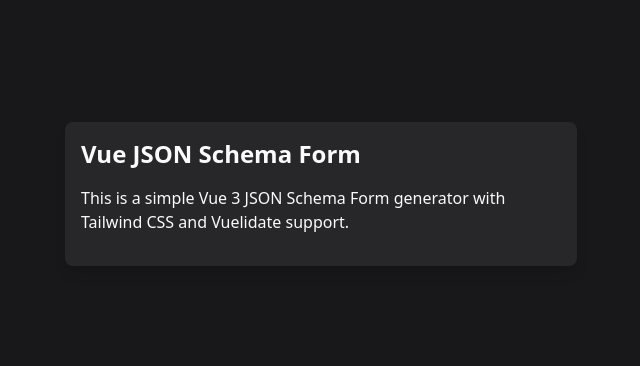
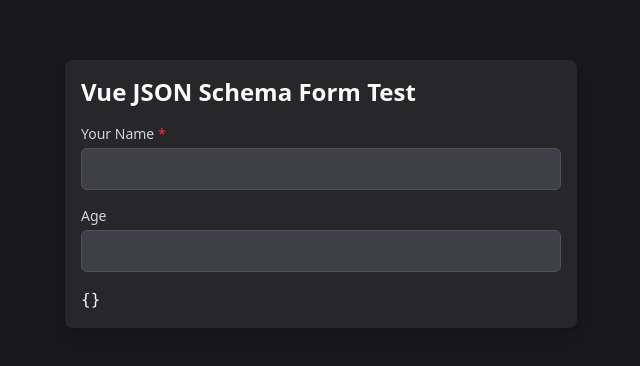
Before and after one commit to atkntepe/vue-jsf, a Vue app: page / in a window 1280 px wide. Shown: the part 206-572 px from the top of the page, without its empty margins (319-959 px from the left). Built offline with nearby package versions, Linux system fonts and the light colour scheme.

Commit message:
add form components and add support for other libraries

```diff
--- a/src/App.vue
+++ b/src/App.vue
@@ -1,11 +1,38 @@
 <template>
-<div class="min-h-screen bg-zinc-900 flex items-center justify-center">
-  <div class="p-4 max-w-lg w-full bg-zinc-800 rounded-lg shadow-lg">
-    <h1 class="text-2xl font-bold mb-4 text-zinc-50">Vue JSON Schema Form</h1>
-    <p class="mb-4 text-zinc-50">This is a simple Vue 3 JSON Schema Form generator with Tailwind CSS and Vuelidate support.</p>
+  <div class="min-h-screen bg-zinc-900 flex items-center justify-center">
+    <div class="p-4 max-w-lg w-full bg-zinc-800 rounded-lg shadow-lg">
+      <h1 class="text-2xl font-bold mb-4 text-zinc-50">
+        Vue JSON Schema Form Test
+      </h1>
+      <SchemaForm
+        :schema="testSchema"
+        v-model="formData"
+        :registry="testRegistry"
+      />
+      <pre class="!text-zinc-50">{{ formData }}</pre>
+    </div>
   </div>
-</div>
-
 </template>
 
-<script setup lang="ts"></script>
+<script setup lang="ts">
+import { ref, markRaw } from "vue";
+import { SchemaForm } from "./index.ts";
+import TextField from "./components/TextField.vue";
+import NumberField from "./components/NumberField.vue";
+
+const testRegistry = {
+  textfield: markRaw(TextField),
+  numberfield: markRaw(NumberField),
+};
+
+const testSchema = {
+  type: "object",
+  properties: {
+    name: { type: "string", title: "Your Name", minLength: 3 },
+    age: { type: "number", minimum: 18 },
+  },
+  required: ["name"],
+};
+
+const formData = ref({});
+</script>
--- /dev/null
+++ b/src/components/NumberField.vue
@@ -0,0 +1,31 @@
+<template>
+  <div class="mb-4">
+    <label
+      :for="field.path"
+      class="block text-sm font-medium text-gray-300 mb-1"
+    >
+      {{ field.label }}
+      <span v-if="field.required" class="text-red-500">*</span>
+    </label>
+    <input
+      :id="field.path"
+      v-model="localValue"
+      type="number"
+      class="w-full p-2 bg-zinc-700 text-white rounded-md border border-zinc-600 focus:outline-none focus:ring-2 focus:ring-blue-500"
+      :placeholder="field.description"
+    />
+  </div>
+</template>
+
+<script setup lang="ts">
+import { computed } from "vue";
+import type { Field } from "../composables/useSchemaParser";
+
+const props = defineProps<{ field: Field; modelValue: any }>();
+const emit = defineEmits(["update:modelValue"]);
+
+const localValue = computed({
+  get: () => props.modelValue,
+  set: (val) => emit("update:modelValue", Number(val)), // Coerce to number
+});
+</script>
--- /dev/null
+++ b/src/components/TextField.vue
@@ -0,0 +1,32 @@
+<template>
+  <div class="mb-4">
+    <label
+      :for="field.path"
+      class="block text-sm font-medium text-gray-300 mb-1"
+    >
+      {{ field.label }}
+      <span v-if="field.required" class="text-red-500">*</span>
+    </label>
+    <input
+      :id="field.path"
+      v-model="localValue"
+      type="text"
+      class="w-full p-2 bg-zinc-700 text-white rounded-md border border-zinc-600 focus:outline-none focus:ring-2 focus:ring-blue-500"
+      :placeholder="field.description"
+    />
+    <!-- TODO: Error display later -->
+  </div>
+</template>
+
+<script setup lang="ts">
+import { computed } from "vue";
+import type { Field } from "../composables/useSchemaParser";
+
+const props = defineProps<{ field: Field; modelValue: any }>();
+const emit = defineEmits(["update:modelValue"]);
+
+const localValue = computed({
+  get: () => props.modelValue,
+  set: (val) => emit("update:modelValue", val),
+});
+</script>
--- /dev/null
+++ b/src/composables/useSchemaParser.ts
@@ -0,0 +1,94 @@
+import { computed } from "vue";
+import Ajv from "ajv";
+
+export interface Field {
+  key: string;
+  path: string;
+  type: string;
+  label: string;
+  description: string;
+  required: boolean;
+  enum?: string[] | null;
+  default?: any;
+  rules: ((v: any) => boolean | string)[];
+  children?: Field[];
+  items?: Field[];
+}
+
+export function useSchemaParser(schema: any) {
+  const ajv = new Ajv({ allErrors: true });
+  let validator: ((data: any) => boolean) | null = null;
+  try {
+    validator = ajv.compile(schema);
+  } catch (error) {
+    console.error("Invalid schema:", error);
+  }
+
+  const mapType = (schemaType: string) => {
+    switch (schemaType) {
+      case "string":
+        return "textfield";
+      case "number":
+      case "integer":
+        return "numberfield";
+      case "boolean":
+        return "checkbox";
+
+      default:
+        return schemaType;
+    }
+  };
+
+  const parseFields = (subSchema: any, path: string[] = []): Field[] => {
+    if (subSchema.type !== "object" || !subSchema.properties) return [];
+
+    return Object.entries(subSchema.properties).map(
+      ([key, field]: [string, any]) => {
+        const fullPath = [...path, key];
+        return {
+          key,
+          path: fullPath.join("."),
+          type: mapType(field.type || "string"),
+          label: field.title || key.charAt(0).toUpperCase() + key.slice(1),
+          description: field.description || "",
+          required: (subSchema.required || []).includes(key),
+          enum: field.enum || null,
+          default: field.default,
+          rules: getRules(field),
+          children:
+            field.type === "object" ? parseFields(field, fullPath) : undefined,
+          items:
+            field.type === "array" && field.items
+              ? parseFields(field.items, fullPath)
+              : undefined,
+        };
+      },
+    );
+  };
+
+  const getRules = (field: any): ((v: any) => boolean | string)[] => {
+    const rules: ((v: any) => boolean | string)[] = [];
+    if (field.minLength)
+      rules.push(
+        (v: string) =>
+          (v?.length ?? 0) >= field.minLength || `Min ${field.minLength} chars`,
+      );
+    if (field.maxLength)
+      rules.push(
+        (v: string) =>
+          (v?.length ?? 0) <= field.maxLength || `Max ${field.maxLength} chars`,
+      );
+    if (field.pattern)
+      rules.push(
+        (v: string) => new RegExp(field.pattern).test(v) || "Invalid format",
+      );
+
+    return rules;
+  };
+
+  const fields = computed(() => parseFields(schema));
+
+  const validate = (data: any) => (validator ? validator(data) : false);
+
+  return { fields, validate };
+}
--- a/src/index.ts
+++ b/src/index.ts
@@ -1,8 +1,103 @@
-import { defineComponent } from 'vue';
+import { defineComponent, h, ref, markRaw, resolveComponent } from "vue";
+import { useSchemaParser } from "./composables/useSchemaParser";
+import TextField from "./components/TextField.vue";
+import NumberField from "./components/NumberField.vue";
+
+type FieldRegistry = Record<string, any>;
+
+const defaultRegistry: FieldRegistry = {
+  textfield: markRaw(TextField),
+  numberfield: markRaw(NumberField),
+};
+
+const predefinedRegistries: Record<string, FieldRegistry> = {
+  primevue: {
+    textfield: "InputText",
+    numberfield: "InputNumber",
+    checkbox: "Checkbox",
+    select: "Select",
+  },
+  vuetify: {
+    textfield: "VTextField",
+    numberfield: "VTextField",
+    checkbox: "VCheckbox",
+    select: "VSelect",
+  },
+  nuxtui: {
+    textfield: "UInput",
+    numberfield: "UInput",
+    checkbox: "UCheckbox",
+    select: "USelect",
+  },
+};
+
 export const SchemaForm = defineComponent({
-  name: 'SchemaForm',
-  props: { schema: Object },
-  setup() { return {}; },
+  name: "SchemaForm",
+  props: {
+    schema: { type: Object, required: true },
+    modelValue: { type: Object, default: () => ({}) },
+    registry: { type: [Object, String], default: "default" },
+  },
+  emits: ["update:modelValue"],
+  setup(props, { emit }) {
+    const { fields } = useSchemaParser(props.schema);
+    const formData = ref(props.modelValue);
+
+    const fieldRegistry = ref<FieldRegistry>(defaultRegistry);
+    if (typeof props.registry === "string") {
+      fieldRegistry.value =
+        predefinedRegistries[props.registry] || defaultRegistry;
+    } else if (typeof props.registry === "object") {
+      fieldRegistry.value = { ...defaultRegistry, ...props.registry };
+    }
+
+    const updateField = (path: string, value: any) => {
+      const keys = path.split(".");
+      let current = formData.value;
+      for (let i = 0; i < keys.length - 1; i++) {
+        const key = keys[i];
+        if (!current[key]) current[key] = {};
+        current = current[key];
+      }
+      current[keys[keys.length - 1]] = value;
+      emit("update:modelValue", formData.value);
+    };
+
+    const getNestedValue = (data: any, path: string, defaultValue: any) => {
+      return (
+        path.split(".").reduce((obj, key) => obj?.[key], data) ?? defaultValue
+      );
+    };
+
+    const renderField = (field: any) => {
+      let Component = fieldRegistry.value[field.type] || "div";
+      if (typeof Component === "string") {
+        Component = resolveComponent(Component) || "div";
+      }
+      if (field.children?.length) {
+        return h(
+          "fieldset",
+          { class: "border border-zinc-600 p-4 mb-4 rounded-md" },
+          [
+            h("legend", { class: "text-sm text-gray-300" }, field.label),
+            field.children.map((child: any) => renderField(child)),
+          ],
+        );
+      }
+      return h(Component, {
+        field,
+        modelValue: getNestedValue(formData.value, field.path, field.default),
+        "onUpdate:modelValue": (val: any) => updateField(field.path, val),
+        ...(field.type === "numberfield" && Component === "VTextField"
+          ? { type: "number" }
+          : {}),
+      });
+    };
+
+    return () =>
+      h("form", { class: "schema-form" }, fields.value.map(renderField));
+  },
 });
 
 export default SchemaForm;
+export { useSchemaParser };
```
